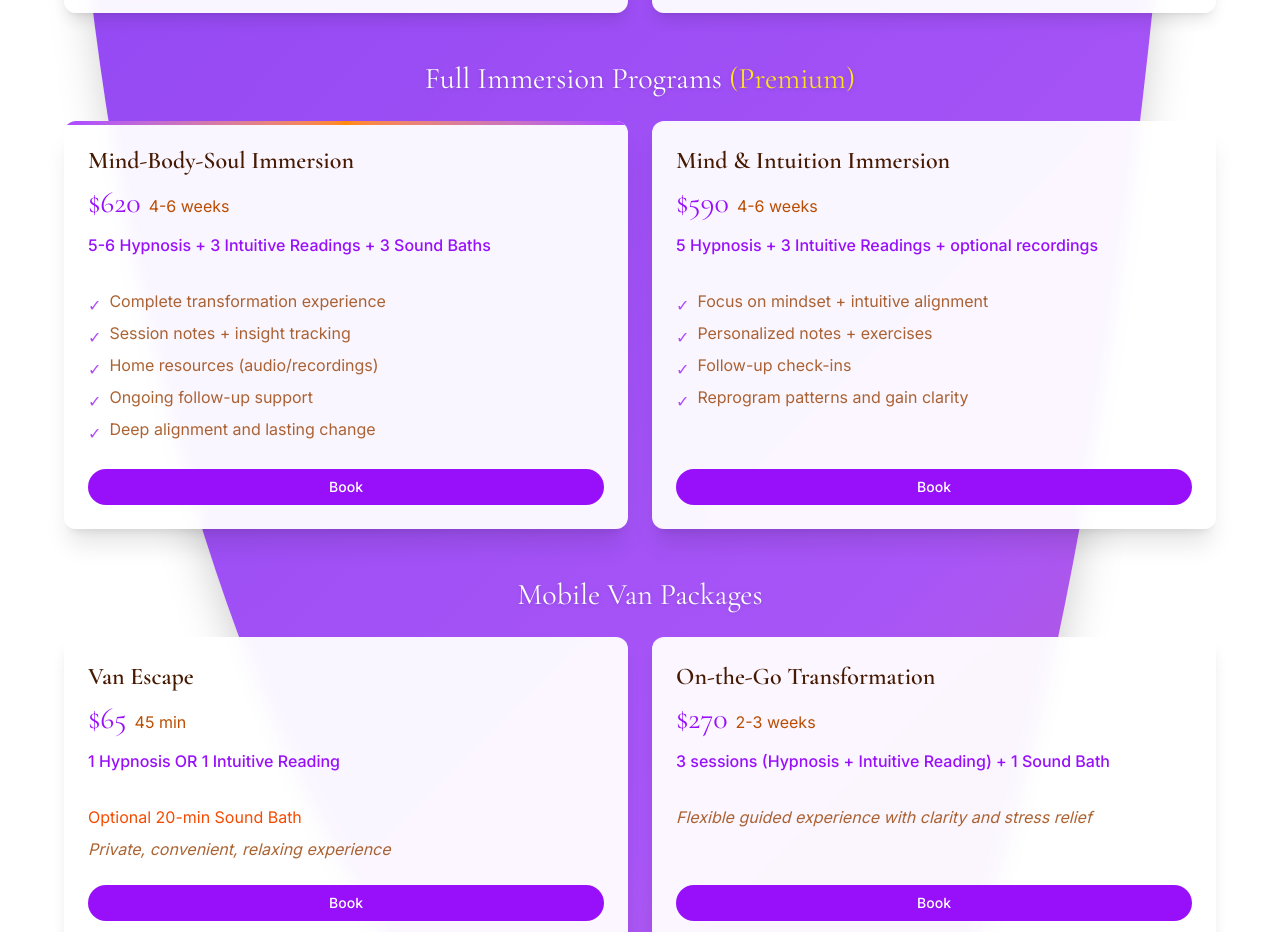
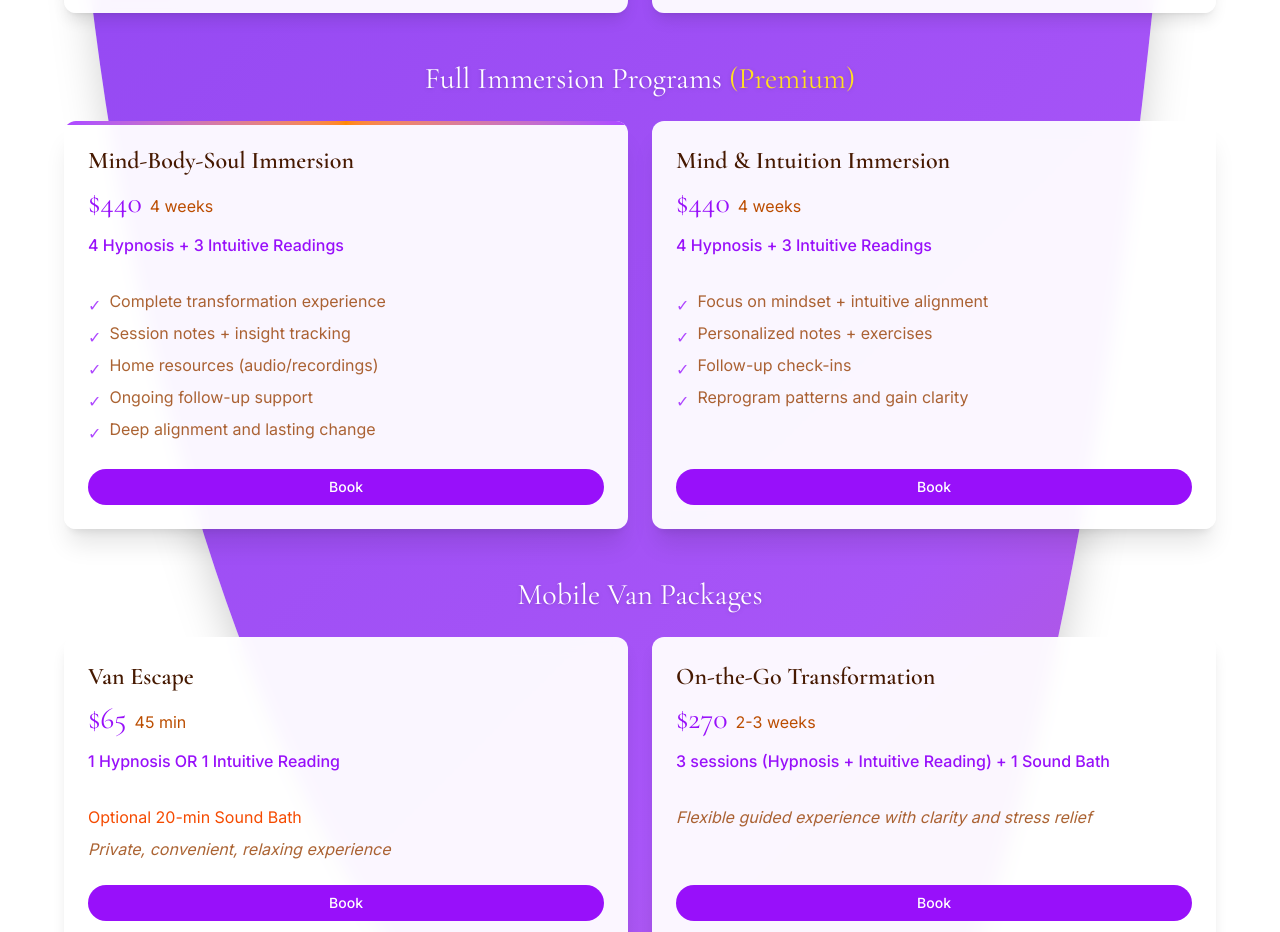
Before and after one commit to Istephensondev/open-road-wellness-website, a Next.js app: page / in a window 1280 px wide. Shown: the part 4361-5293 px from the top of the page. Built offline with nearby package versions, Linux system fonts and the light colour scheme.

Commit message:
Update full immersion programs to 4 weeks, 4 hypnosis + 3 readings,
Made-with: Cursor

```diff
--- a/components/packages.tsx
+++ b/components/packages.tsx
@@ -67,9 +67,9 @@ const multiSessionPrograms = [
 const fullImmersionPrograms = [
   {
     name: "Mind-Body-Soul Immersion",
-    duration: "4-6 weeks",
-    price: "$620",
-    includes: "5-6 Hypnosis + 3 Intuitive Readings + 3 Sound Baths",
+    duration: "4 weeks",
+    price: "$440",
+    includes: "4 Hypnosis + 3 Intuitive Readings",
     features: [
       "Complete transformation experience",
       "Session notes + insight tracking",
@@ -81,9 +81,9 @@ const fullImmersionPrograms = [
   },
   {
     name: "Mind & Intuition Immersion",
-    duration: "4-6 weeks",
-    price: "$590",
-    includes: "5 Hypnosis + 3 Intuitive Readings + optional recordings",
+    duration: "4 weeks",
+    price: "$440",
+    includes: "4 Hypnosis + 3 Intuitive Readings",
     features: [
       "Focus on mindset + intuitive alignment",
       "Personalized notes + exercises",
```
